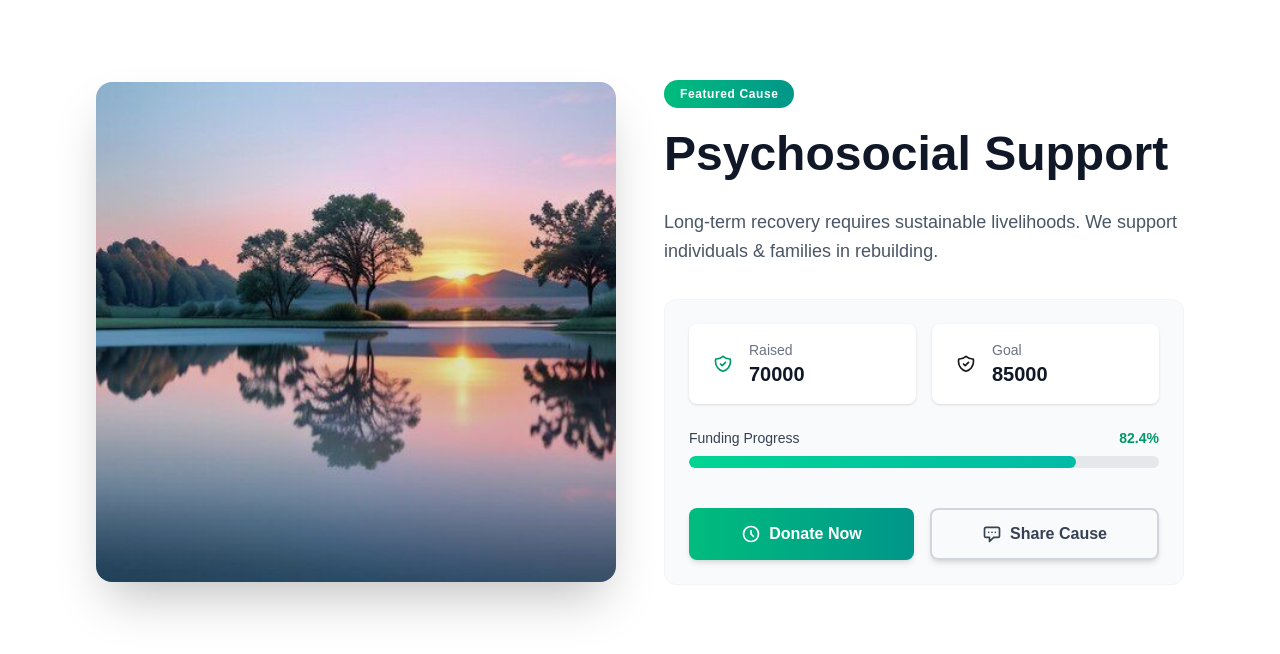
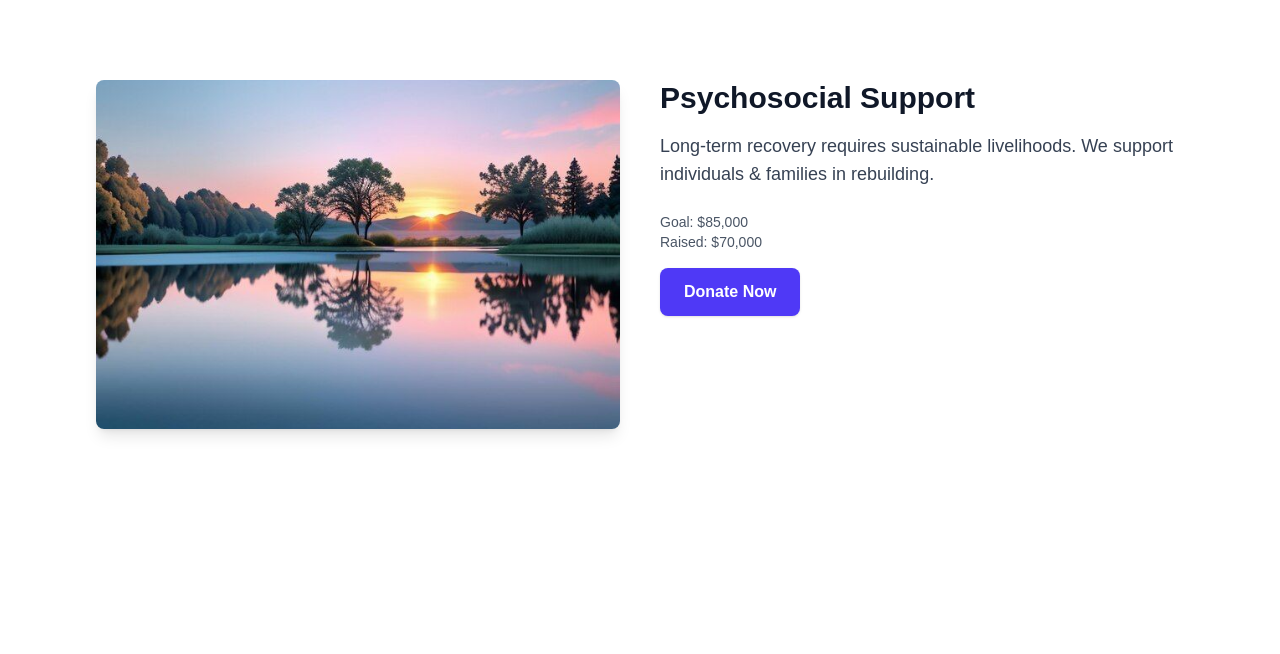
Before and after one commit to Newtonouma/universallighthouse, a Next.js app: page /causes/1 in a window 1280 px wide. Shown: the top 654 px of the page. Built offline with nearby package versions, Linux system fonts and the light colour scheme.

Commit message:
causes page added

```diff
--- a/src/app/causes/[id]/page.tsx
+++ b/src/app/causes/[id]/page.tsx
@@ -1,158 +1,196 @@
-// src/app/causes/[id]/page.tsx
+// // src/app/causes/[id]/page.tsx
+// import { causes } from '../../../../public/data/causesData';
+// import { notFound } from 'next/navigation';
+// import Image from 'next/image';
+
+// export default function CauseDetails({ params }: { params: { id: string } }) {
+//   const id = params.id.trim();
+
+//   const cause = causes.find((c) => String(c.id) === id);
+
+//   if (!cause) return notFound();
+
+//   const progressPercentage =
+//     cause.goal > 0 ? Math.min((cause.raised / cause.goal) * 100, 100).toFixed(1) : '0';
+
+//   return (
+//     <div className="max-w-6xl mx-auto py-20 px-4 sm:px-6 lg:px-8">
+//       <div className="grid grid-cols-1 lg:grid-cols-2 gap-12 items-center">
+//         {/* Image Section */}
+//         <div className="relative w-full h-96 lg:h-[500px] rounded-2xl overflow-hidden shadow-2xl group">
+//           <Image
+//             src={cause.image}
+//             alt={`Image for ${cause.title}`}
+//             fill
+//             className="object-cover transition-transform duration-700 group-hover:scale-105"
+//             priority
+//           />
+//           <div className="absolute inset-0 bg-gradient-to-t from-black/20 to-transparent" />
+//         </div>
+
+//         {/* Details Section */}
+//         <div className="space-y-8">
+//           <div>
+//             <span className="inline-block px-4 py-1.5 text-xs font-semibold tracking-wider text-white bg-gradient-to-r from-emerald-500 to-teal-600 rounded-full mb-4">
+//               Featured Cause
+//             </span>
+//             <h1 className="text-4xl md:text-5xl font-bold text-gray-900 mb-6 leading-tight">
+//               {cause.title}
+//             </h1>
+//             <p className="text-lg text-gray-600 leading-relaxed mb-8">{cause.description}</p>
+//           </div>
+
+//           <div className="space-y-6 bg-gray-50 p-6 rounded-xl border border-gray-100">
+//             {/* Stats */}
+//             <div className="grid grid-cols-2 gap-4">
+//               {/* Raised */}
+//               <StatCard
+//                 iconColor="emerald-600"
+//                 bgColor="emerald-100"
+//                 label="Raised"
+//                 value={cause.raised}
+//               />
+//               {/* Goal */}
+//               <StatCard
+//                 iconColor="blue-600"
+//                 bgColor="blue-100"
+//                 label="Goal"
+//                 value={cause.goal}
+//               />
+//             </div>
+
+//             {/* Progress Bar */}
+//             <div>
+//               <div className="flex justify-between items-center mb-2">
+//                 <span className="text-sm font-medium text-gray-700">Funding Progress</span>
+//                 <span className="text-sm font-bold text-emerald-600">{progressPercentage}%</span>
+//               </div>
+//               <div className="w-full bg-gray-200 rounded-full h-3 overflow-hidden">
+//                 <div
+//                   className="h-full bg-gradient-to-r from-emerald-400 to-teal-500 rounded-full"
+//                   style={{ width: `${progressPercentage}%` }}
+//                 />
+//               </div>
+//             </div>
+
+//             {/* CTA Buttons */}
+//             <div className="flex flex-col sm:flex-row gap-4 pt-4">
+//               <CTAButton
+//                 text="Donate Now"
+//                 iconPath="M12 8v4l3 3m6-3a9 9 0 11-18 0 9 9 0 0118 0z"
+//                 gradient
+//               />
+//               <CTAButton
+//                 text="Share Cause"
+//                 iconPath="M8 10h.01M12 10h.01M16 10h.01M9 16H5a2 2 0 01-2-2V6a2 2 0 012-2h14a2 2 0 012 2v8a2 2 0 01-2 2h-5l-5 5v-5z"
+//               />
+//             </div>
+//           </div>
+//         </div>
+//       </div>
+//     </div>
+//   );
+// }
+
+// // Reusable StatCard component
+// function StatCard({
+//   iconColor,
+//   bgColor,
+//   label,
+//   value,
+// }: {
+//   iconColor: string;
+//   bgColor: string;
+//   label: string;
+//   value: number;
+// }) {
+//   return (
+//     <div className="bg-white p-4 rounded-lg shadow-sm">
+//       <div className="flex items-center space-x-2">
+//         <div className={`p-2 bg-${bgColor} rounded-full`}>
+//           <svg
+//             className={`w-5 h-5 text-${iconColor}`}
+//             fill="none"
+//             stroke="currentColor"
+//             viewBox="0 0 24 24"
+//           >
+//             <path
+//               strokeLinecap="round"
+//               strokeLinejoin="round"
+//               strokeWidth={2}
+//               d="M9 12l2 2 4-4m5.618-4.016A11.955 11.955 0 0112 2.944a11.955 11.955 0 01-8.618 3.04A12.02 12.02 0 003 9c0 5.591 3.824 10.29 9 11.622 5.176-1.332 9-6.03 9-11.622 0-1.042-.133-2.052-.382-3.016z"
+//             />
+//           </svg>
+//         </div>
+//         <div>
+//           <p className="text-sm font-medium text-gray-500">{label}</p>
+//           <p className="text-xl font-bold text-gray-900">{value}</p>
+//         </div>
+//       </div>
+//     </div>
+//   );
+// }
+
+// // Reusable CTA Button component
+// function CTAButton({
+//   text,
+//   iconPath,
+//   gradient = false,
+// }: {
+//   text: string;
+//   iconPath: string;
+//   gradient?: boolean;
+// }) {
+//   return (
+//     <button
+//       className={`flex-1 ${
+//         gradient
+//           ? 'bg-gradient-to-r from-emerald-500 to-teal-600 hover:from-emerald-600 hover:to-teal-700 text-white'
+//           : 'border-2 border-gray-300 hover:border-emerald-500 text-gray-700 hover:text-emerald-600'
+//       } font-semibold py-3 px-6 rounded-lg shadow-md hover:shadow-lg transition-all duration-300 flex items-center justify-center gap-2`}
+//     >
+//       <svg className="w-5 h-5" fill="none" stroke="currentColor" viewBox="0 0 24 24">
+//         <path strokeLinecap="round" strokeLinejoin="round" strokeWidth={2} d={iconPath} />
+//       </svg>
+//       {text}
+//     </button>
+//   );
+// }
+
 import { causes } from '../../../../public/data/causesData';
 import { notFound } from 'next/navigation';
 import Image from 'next/image';
 
 export default function CauseDetails({ params }: { params: { id: string } }) {
   const id = params.id.trim();
-
   const cause = causes.find((c) => String(c.id) === id);
 
   if (!cause) return notFound();
 
-  const progressPercentage =
-    cause.goal > 0 ? Math.min((cause.raised / cause.goal) * 100, 100).toFixed(1) : '0';
-
   return (
     <div className="max-w-6xl mx-auto py-20 px-4 sm:px-6 lg:px-8">
-      <div className="grid grid-cols-1 lg:grid-cols-2 gap-12 items-center">
-        {/* Image Section */}
-        <div className="relative w-full h-96 lg:h-[500px] rounded-2xl overflow-hidden shadow-2xl group">
+      <div className="flex flex-col lg:flex-row gap-10">
+        <div className="lg:w-1/2">
           <Image
             src={cause.image}
-            alt={`Image for ${cause.title}`}
-            fill
-            className="object-cover transition-transform duration-700 group-hover:scale-105"
-            priority
+            alt={cause.title}
+            width={600}
+            height={400}
+            className="rounded-lg shadow-lg w-full object-cover"
           />
-          <div className="absolute inset-0 bg-gradient-to-t from-black/20 to-transparent" />
         </div>
-
-        {/* Details Section */}
-        <div className="space-y-8">
-          <div>
-            <span className="inline-block px-4 py-1.5 text-xs font-semibold tracking-wider text-white bg-gradient-to-r from-emerald-500 to-teal-600 rounded-full mb-4">
-              Featured Cause
-            </span>
-            <h1 className="text-4xl md:text-5xl font-bold text-gray-900 mb-6 leading-tight">
-              {cause.title}
-            </h1>
-            <p className="text-lg text-gray-600 leading-relaxed mb-8">{cause.description}</p>
+        <div className="lg:w-1/2">
+          <h2 className="text-3xl font-bold text-gray-900 mb-4">{cause.title}</h2>
+          <p className="text-lg text-gray-700 mb-6">{cause.description}</p>
+          <div className="text-sm text-gray-600 mb-4">
+            <p>Goal: ${cause.goal.toLocaleString()}</p>
+            <p>Raised: ${cause.raised.toLocaleString()}</p>
           </div>
-
-          <div className="space-y-6 bg-gray-50 p-6 rounded-xl border border-gray-100">
-            {/* Stats */}
-            <div className="grid grid-cols-2 gap-4">
-              {/* Raised */}
-              <StatCard
-                iconColor="emerald-600"
-                bgColor="emerald-100"
-                label="Raised"
-                value={cause.raised}
-              />
-              {/* Goal */}
-              <StatCard
-                iconColor="blue-600"
-                bgColor="blue-100"
-                label="Goal"
-                value={cause.goal}
-              />
-            </div>
-
-            {/* Progress Bar */}
-            <div>
-              <div className="flex justify-between items-center mb-2">
-                <span className="text-sm font-medium text-gray-700">Funding Progress</span>
-                <span className="text-sm font-bold text-emerald-600">{progressPercentage}%</span>
-              </div>
-              <div className="w-full bg-gray-200 rounded-full h-3 overflow-hidden">
-                <div
-                  className="h-full bg-gradient-to-r from-emerald-400 to-teal-500 rounded-full"
-                  style={{ width: `${progressPercentage}%` }}
-                />
-              </div>
-            </div>
-
-            {/* CTA Buttons */}
-            <div className="flex flex-col sm:flex-row gap-4 pt-4">
-              <CTAButton
-                text="Donate Now"
-                iconPath="M12 8v4l3 3m6-3a9 9 0 11-18 0 9 9 0 0118 0z"
-                gradient
-              />
-              <CTAButton
-                text="Share Cause"
-                iconPath="M8 10h.01M12 10h.01M16 10h.01M9 16H5a2 2 0 01-2-2V6a2 2 0 012-2h14a2 2 0 012 2v8a2 2 0 01-2 2h-5l-5 5v-5z"
-              />
-            </div>
-          </div>
+          <button className="px-6 py-3 bg-indigo-600 text-white font-semibold rounded-lg shadow hover:bg-indigo-700 transition duration-300">
+            Donate Now
+          </button>
         </div>
       </div>
     </div>
   );
 }
-
-// Reusable StatCard component
-function StatCard({
-  iconColor,
-  bgColor,
-  label,
-  value,
-}: {
-  iconColor: string;
-  bgColor: string;
-  label: string;
-  value: number;
-}) {
-  return (
-    <div className="bg-white p-4 rounded-lg shadow-sm">
-      <div className="flex items-center space-x-2">
-        <div className={`p-2 bg-${bgColor} rounded-full`}>
-          <svg
-            className={`w-5 h-5 text-${iconColor}`}
-            fill="none"
-            stroke="currentColor"
-            viewBox="0 0 24 24"
-          >
-            <path
-              strokeLinecap="round"
-              strokeLinejoin="round"
-              strokeWidth={2}
-              d="M9 12l2 2 4-4m5.618-4.016A11.955 11.955 0 0112 2.944a11.955 11.955 0 01-8.618 3.04A12.02 12.02 0 003 9c0 5.591 3.824 10.29 9 11.622 5.176-1.332 9-6.03 9-11.622 0-1.042-.133-2.052-.382-3.016z"
-            />
-          </svg>
-        </div>
-        <div>
-          <p className="text-sm font-medium text-gray-500">{label}</p>
-          <p className="text-xl font-bold text-gray-900">{value}</p>
-        </div>
-      </div>
-    </div>
-  );
-}
-
-// Reusable CTA Button component
-function CTAButton({
-  text,
-  iconPath,
-  gradient = false,
-}: {
-  text: string;
-  iconPath: string;
-  gradient?: boolean;
-}) {
-  return (
-    <button
-      className={`flex-1 ${
-        gradient
-          ? 'bg-gradient-to-r from-emerald-500 to-teal-600 hover:from-emerald-600 hover:to-teal-700 text-white'
-          : 'border-2 border-gray-300 hover:border-emerald-500 text-gray-700 hover:text-emerald-600'
-      } font-semibold py-3 px-6 rounded-lg shadow-md hover:shadow-lg transition-all duration-300 flex items-center justify-center gap-2`}
-    >
-      <svg className="w-5 h-5" fill="none" stroke="currentColor" viewBox="0 0 24 24">
-        <path strokeLinecap="round" strokeLinejoin="round" strokeWidth={2} d={iconPath} />
-      </svg>
-      {text}
-    </button>
-  );
-}
```
